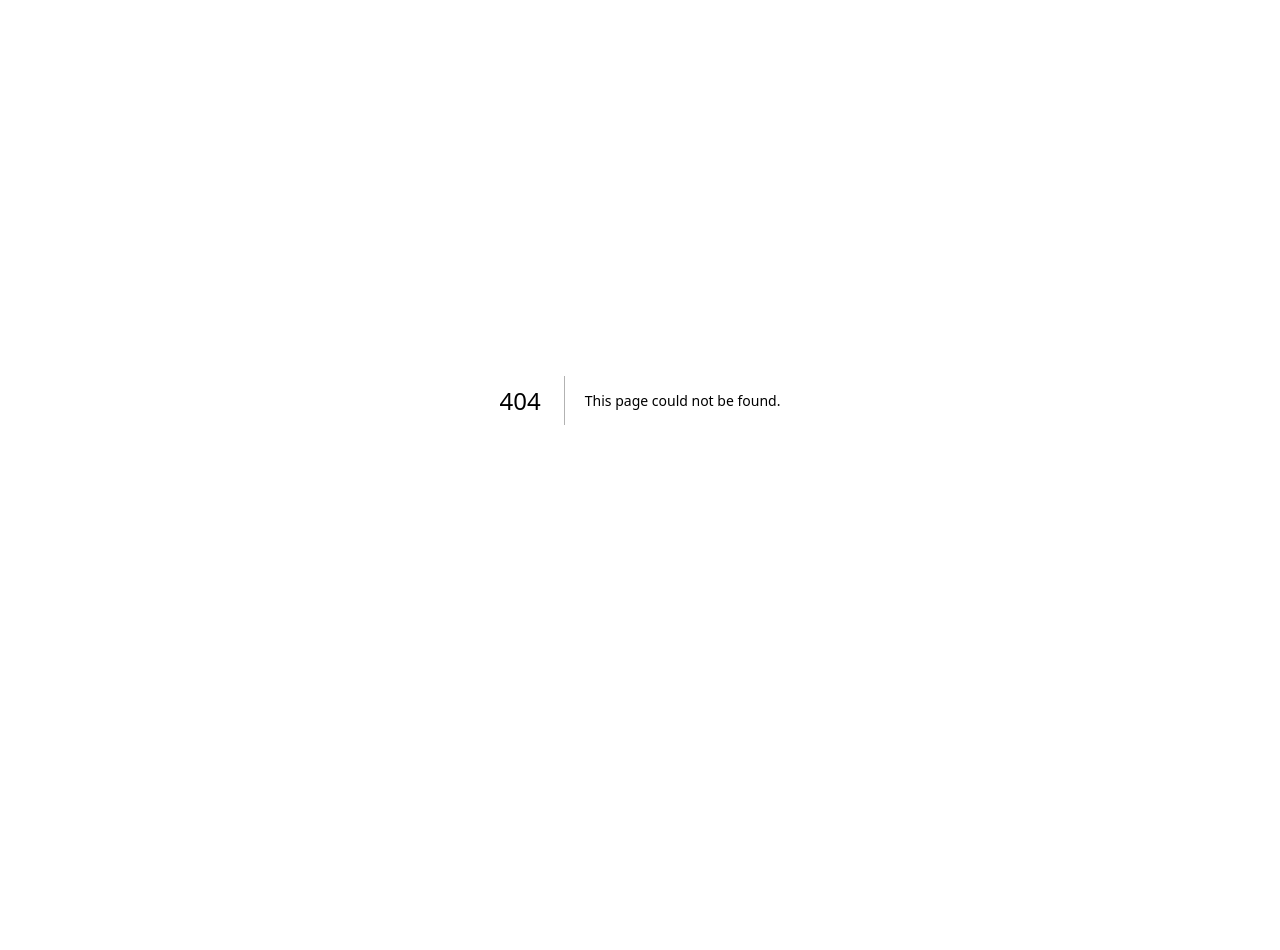
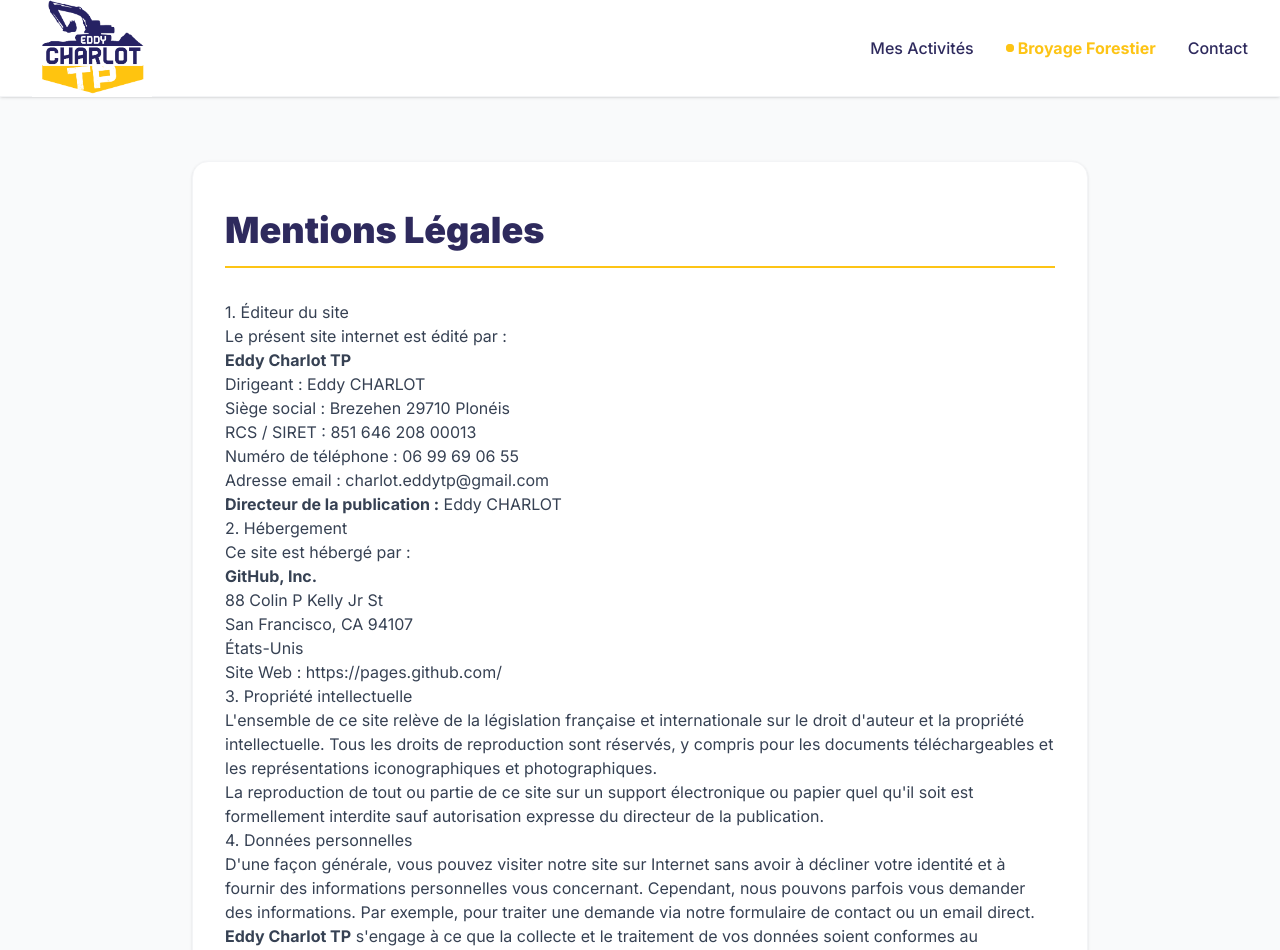
Before and after one commit to davidcrte/eddycharlottp, a Next.js app: page /mentions-legales in a window 1280 px wide. Before the commit this address had no page. Shown: the top 950 px of the page. Before the commit the page ends 800 px from the top, so only its background shows below. Built offline with nearby package versions, Linux system fonts and the light colour scheme.

Commit message:
feat: Add Mentions Légales page and link in Footer

```diff
--- /dev/null
+++ b/src/app/mentions-legales/page.tsx
@@ -0,0 +1,66 @@
+import { Header } from '@/components/layout/Header';
+import { Footer } from '@/components/layout/Footer';
+import { siteConfig } from '@/config/site';
+
+export const metadata = {
+    title: 'Mentions Légales | Eddy Charlot TP',
+    description: 'Mentions légales du site internet Eddy Charlot TP, artisan en terrassement et aménagement dans le Finistère.',
+};
+
+export default function MentionsLegales() {
+    return (
+        <>
+            <Header />
+            <main className="flex-grow bg-gray-50 py-16">
+                <div className="container mx-auto px-4 sm:px-6 lg:px-8 max-w-4xl bg-white rounded-2xl shadow-sm border border-gray-100 p-8 md:p-12">
+                    <h1 className="text-3xl md:text-4xl font-black text-navy mb-8 border-b-2 border-gold pb-4">
+                        Mentions Légales
+                    </h1>
+
+                    <div className="prose prose-lg max-w-none text-gray-700 prose-headings:text-navy prose-a:text-gold hover:prose-a:text-navy">
+                        <h2>1. Éditeur du site</h2>
+                        <p>
+                            Le présent site internet est édité par :<br />
+                            <strong>{siteConfig.name}</strong><br />
+                            Dirigeant : Eddy CHARLOT<br />
+                            Siège social : {siteConfig.contact.address.split(', ').join('\n')}<br />
+                            RCS / SIRET : 851 646 208 00013<br />
+                            Numéro de téléphone : {siteConfig.contact.phone}<br />
+                            Adresse email : <a href={`mailto:${siteConfig.contact.email}`}>{siteConfig.contact.email}</a>
+                        </p>
+                        <p>
+                            <strong>Directeur de la publication :</strong> Eddy CHARLOT
+                        </p>
+
+                        <h2>2. Hébergement</h2>
+                        <p>
+                            Ce site est hébergé par :<br />
+                            <strong>GitHub, Inc.</strong><br />
+                            88 Colin P Kelly Jr St<br />
+                            San Francisco, CA 94107<br />
+                            États-Unis<br />
+                            Site Web : <a href="https://pages.github.com/" target="_blank" rel="noopener noreferrer">https://pages.github.com/</a>
+                        </p>
+
+                        <h2>3. Propriété intellectuelle</h2>
+                        <p>
+                            L'ensemble de ce site relève de la législation française et internationale sur le droit d'auteur et la propriété intellectuelle. Tous les droits de reproduction sont réservés, y compris pour les documents téléchargeables et les représentations iconographiques et photographiques.
+                        </p>
+                        <p>
+                            La reproduction de tout ou partie de ce site sur un support électronique ou papier quel qu'il soit est formellement interdite sauf autorisation expresse du directeur de la publication.
+                        </p>
+
+                        <h2>4. Données personnelles</h2>
+                        <p>
+                            D'une façon générale, vous pouvez visiter notre site sur Internet sans avoir à décliner votre identité et à fournir des informations personnelles vous concernant. Cependant, nous pouvons parfois vous demander des informations. Par exemple, pour traiter une demande via notre formulaire de contact ou un email direct.
+                        </p>
+                        <p>
+                            <strong>{siteConfig.name}</strong> s'engage à ce que la collecte et le traitement de vos données soient conformes au règlement général sur la protection des données (RGPD) et à la loi Informatique et Libertés. Vous disposez d'un droit d'accès, de rectification et de suppression des données vous concernant, que vous pouvez exercer en nous contactant directement.
+                        </p>
+                    </div>
+                </div>
+            </main>
+            <Footer />
+        </>
+    );
+}
--- a/src/app/sitemap.ts
+++ b/src/app/sitemap.ts
@@ -24,6 +24,12 @@ export default function sitemap(): MetadataRoute.Sitemap {
             changeFrequency: 'weekly' as const,
             priority: 1,
         },
+        {
+            url: `${baseUrl}/mentions-legales`,
+            lastModified: new Date(),
+            changeFrequency: 'yearly' as const,
+            priority: 0.3,
+        },
     ];
 
     return [...staticPages, ...activityPages];
--- a/src/components/layout/Footer.tsx
+++ b/src/components/layout/Footer.tsx
@@ -86,7 +86,7 @@ export function Footer() {
                 <div className="border-t border-white/20 mt-12 pt-8 text-center text-gray-400 text-sm flex flex-col md:flex-row justify-between items-center">
                     <p>&copy; {new Date().getFullYear()} Eddy Charlot TP. Tous droits réservés.</p>
                     <div className="mt-4 md:mt-0 flex space-x-4">
-                        <Link href="/" className="hover:text-white transition-colors">Mentions légales</Link>
+                        <Link href="/mentions-legales" className="hover:text-white transition-colors">Mentions légales</Link>
                     </div>
                 </div>
             </div>
```
